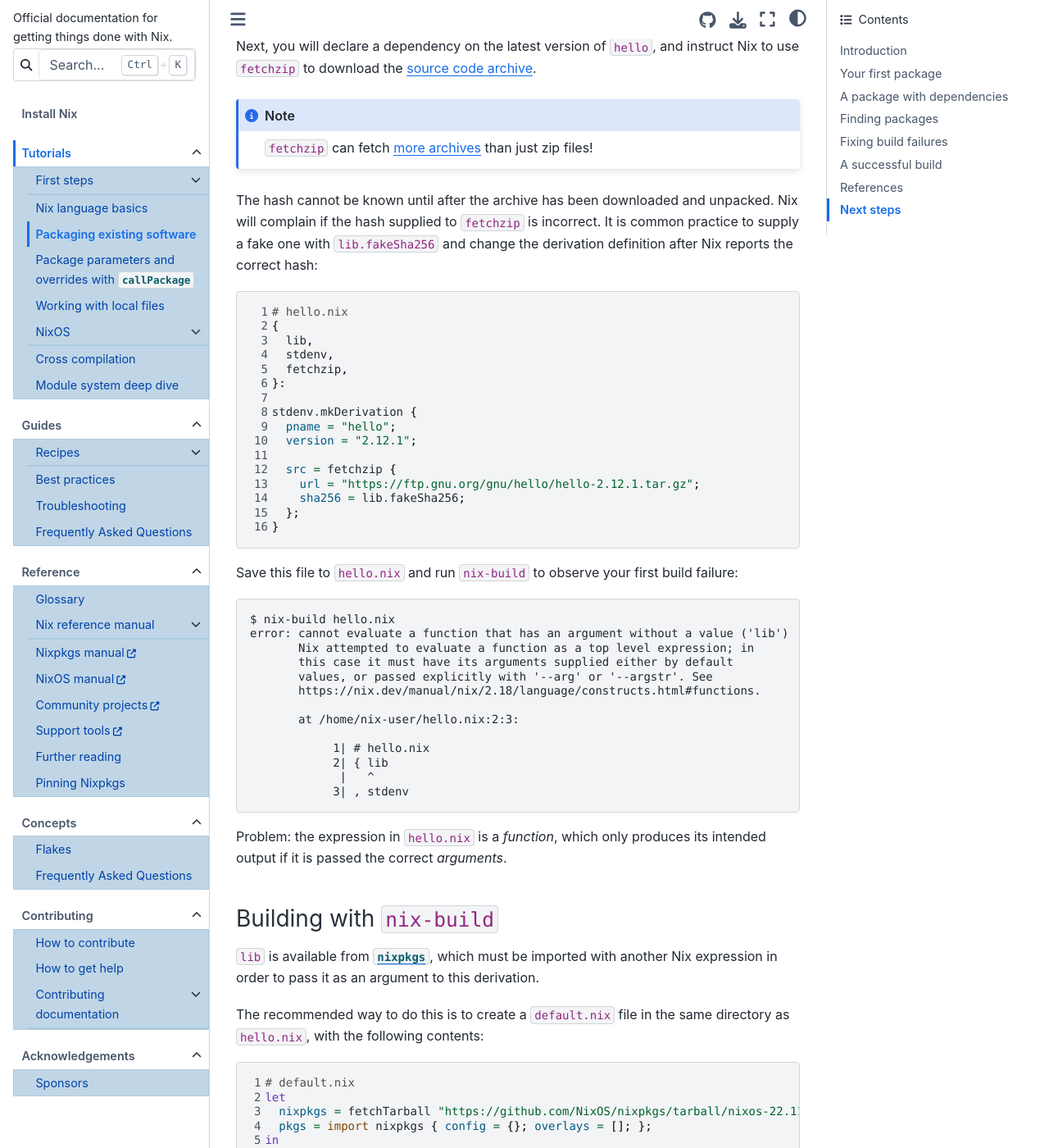
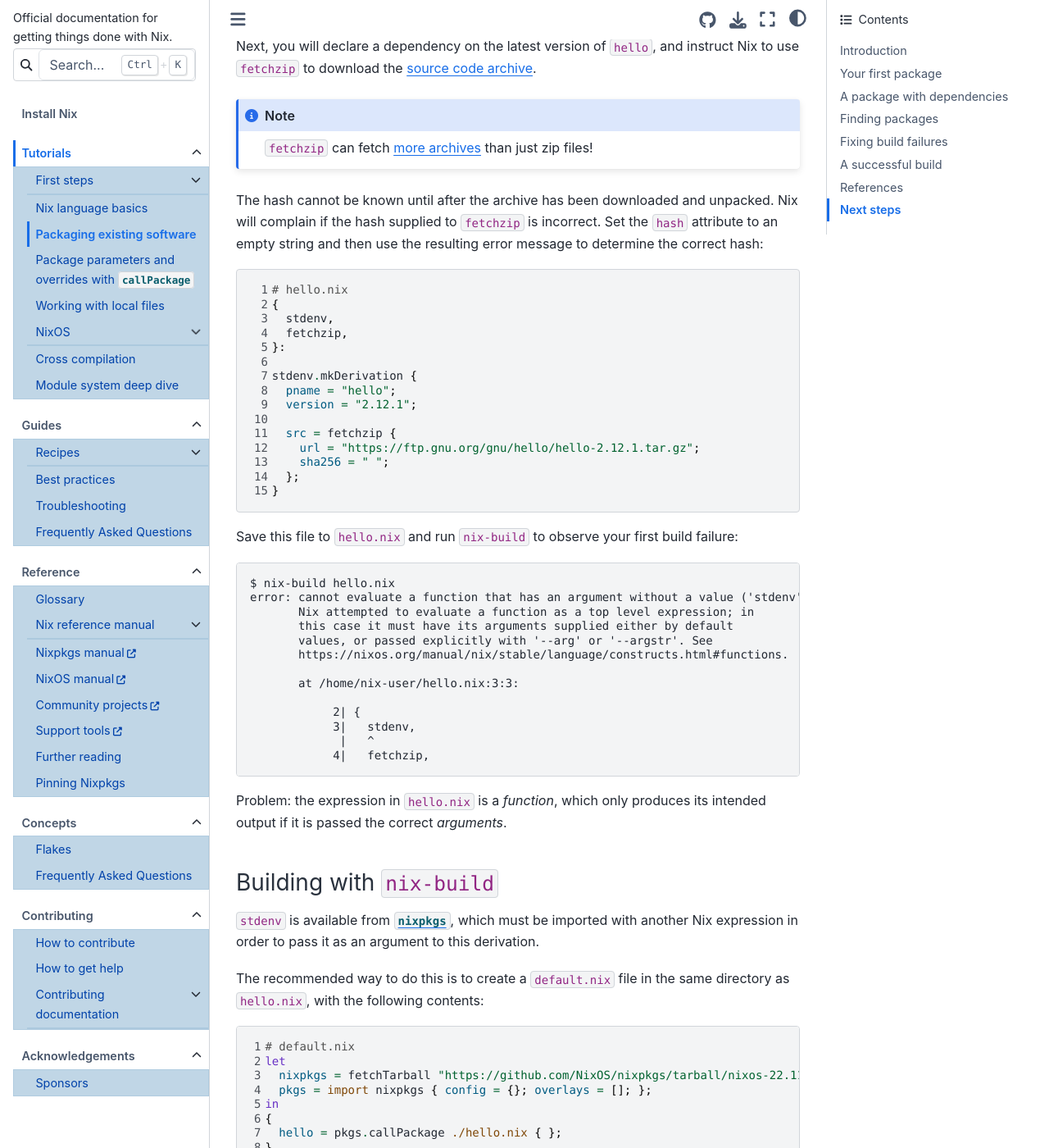
Before and after one commit to NixOS/nix.dev, a Sphinx documentation site: the page built from source/tutorials/packaging-existing-software.md, in a window 1280 px wide and 1400 px high, scrolled down 1960 px. Shown: the whole window at 82% size. Built offline with Sphinx 7.4.7 and the Sphinx Book theme 1.1.4, drawn with Linux system fonts in a browser that asks for light colours; some of the changed text lies outside the part shown; grey boxes are pictures that could not be loaded.

Commit message:
remove `lib`, `lib.fakeSha256`, update tutorial
This removes the lib and lib.fakeSha256, along with any references to them in hello.nix and icat.nix from the tutorial. The tutorial is updated using https://nixos.org/manual/nixpkgs/unstable/#chap-pkgs-fetchers-caveats, providing an empty string to get the missing hash.

````diff
--- a/source/tutorials/packaging-existing-software.md
+++ b/source/tutorials/packaging-existing-software.md
@@ -80,12 +80,11 @@
 
 The hash cannot be known until after the archive has been downloaded and unpacked.
 Nix will complain if the hash supplied to `fetchzip` is incorrect.
-It is common practice to supply a fake one with `lib.fakeSha256` and change the derivation definition after Nix reports the correct hash:
+Set the `hash` attribute to an empty string and then use the resulting error message to determine the correct hash:
 
 ```nix
 # hello.nix
 {
-  lib,
   stdenv,
   fetchzip,
 }:
@@ -96,7 +95,7 @@
 
   src = fetchzip {
     url = "https://ftp.gnu.org/gnu/hello/hello-2.12.1.tar.gz";
-    sha256 = lib.fakeSha256;
+    sha256 = " ";
   };
 }
 ```
@@ -105,25 +104,25 @@
 
 ```console
 $ nix-build hello.nix
-error: cannot evaluate a function that has an argument without a value ('lib')
+error: cannot evaluate a function that has an argument without a value ('stdenv')
        Nix attempted to evaluate a function as a top level expression; in
        this case it must have its arguments supplied either by default
        values, or passed explicitly with '--arg' or '--argstr'. See
-       https://nix.dev/manual/nix/2.18/language/constructs.html#functions.
+       https://nixos.org/manual/nix/stable/language/constructs.html#functions.
 
-       at /home/nix-user/hello.nix:2:3:
+       at /home/nix-user/hello.nix:3:3:
 
-            1| # hello.nix
-            2| { lib
+            2| {
+            3|   stdenv,
              |   ^
-            3| , stdenv
+            4|   fetchzip,
 ```
 
 Problem: the expression in `hello.nix` is a *function*, which only produces its intended output if it is passed the correct *arguments*.
 
 ### Building with `nix-build`
 
-`lib` is available from [`nixpkgs`](https://github.com/NixOS/nixpkgs/), which must be imported with another Nix expression in order to pass it as an argument to this derivation.
+`stdenv` is available from [`nixpkgs`](https://github.com/NixOS/nixpkgs/), which must be imported with another Nix expression in order to pass it as an argument to this derivation.
 
 The recommended way to do this is to create a `default.nix` file in the same directory as `hello.nix`, with the following contents:
 
@@ -143,7 +142,7 @@
 :::{note}
 `callPackage` automatically passes attributes from `pkgs` to the given function, if they match attributes required by that function's argument attribute set.
 
-In this case, `callPackage` will supply `lib`, `stdenv`, and `fetchzip` to the function defined in `hello.nix`.
+In this case, `callPackage` will supply `stdenv`, and `fetchzip` to the function defined in `hello.nix`.
 :::
 
 Now run the `nix-build` command with the new argument:
@@ -164,11 +163,12 @@
        error: hash mismatch in file downloaded from 'https://ftp.gnu.org/gnu/hello/hello-2.12.1.tar.gz':
          specified: sha256:0000000000000000000000000000000000000000000000000000
          got:       sha256:0xw6cr5jgi1ir13q6apvrivwmmpr5j8vbymp0x6ll0kcv6366hnn
+       error: 1 dependencies of derivation '/nix/store/8l961ay0q0ydfsgby0ngz6nmkchjqd50-hello-2.12.1.drv' failed to build
 ```
 
 ### Finding the file hash
 As expected, the incorrect file hash caused an error, and Nix helpfully provided the correct one.
-In `hello.nix`, replace `lib.fakeSha256` with the correct hash:
+In `hello.nix`, replace the empty string with the correct hash:
 
 ```nix
 # hello.nix
@@ -251,7 +251,6 @@
 ```nix
 # icat.nix
 {
-  lib,
   stdenv,
   fetchzip,
 }:
@@ -273,7 +272,6 @@
 ```nix
 # icat.nix
 {
-  lib,
   stdenv,
   fetchFromGitHub,
 }:
@@ -308,7 +306,7 @@
 In this case, the latest release tag is `v0.5`.
 
 As in the `hello` example, a hash must also be supplied.
-This time, instead of using `lib.fakeSha256` and letting `nix-build` report the correct one in an error, you can fetch the correct hash in the first place with the `nix-prefetch-url` command.
+This time, instead of using an empty string and letting `nix-build` report the correct one in an error, you can fetch the correct hash in the first place with the `nix-prefetch-url` command.
 
 You need the SHA256 hash of the *contents* of the tarball (as opposed to the hash of the tarball file itself).
 Therefore pass the `--unpack` and `--type sha256` arguments:
@@ -324,7 +322,6 @@
 ```nix
 # icat.nix
 {
-  lib,
   stdenv,
   fetchFromGitHub,
 }:
@@ -378,7 +375,6 @@
 ```nix
 # icat.nix
 {
-  lib,
   stdenv,
   fetchFromGitHub,
   imlib2,
@@ -512,7 +508,6 @@
 ```nix
 # icat.nix
 {
-  lib,
   stdenv,
   fetchFromGitHub,
   imlib2,
@@ -587,7 +582,6 @@
 ```nix
 # icat.nix
 {
-  lib,
   stdenv,
   fetchFromGitHub,
   imlib2,
````
